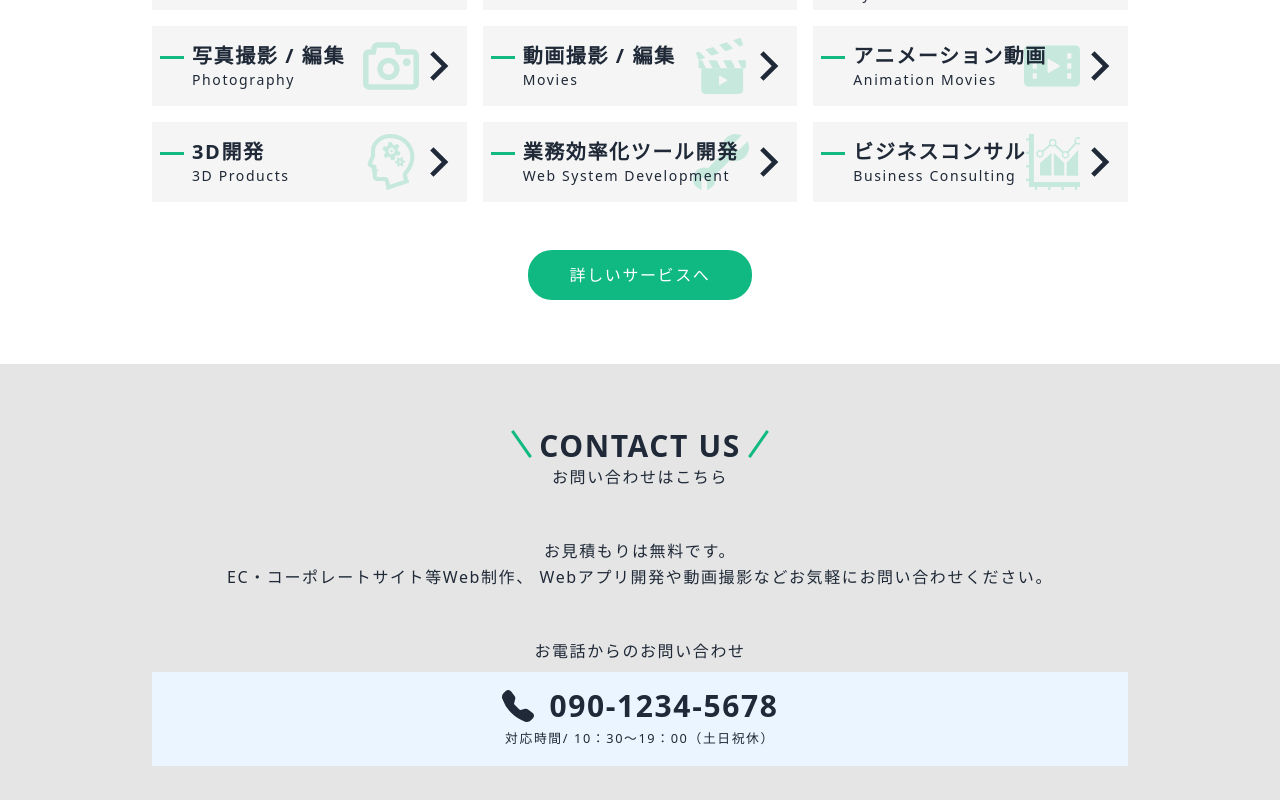
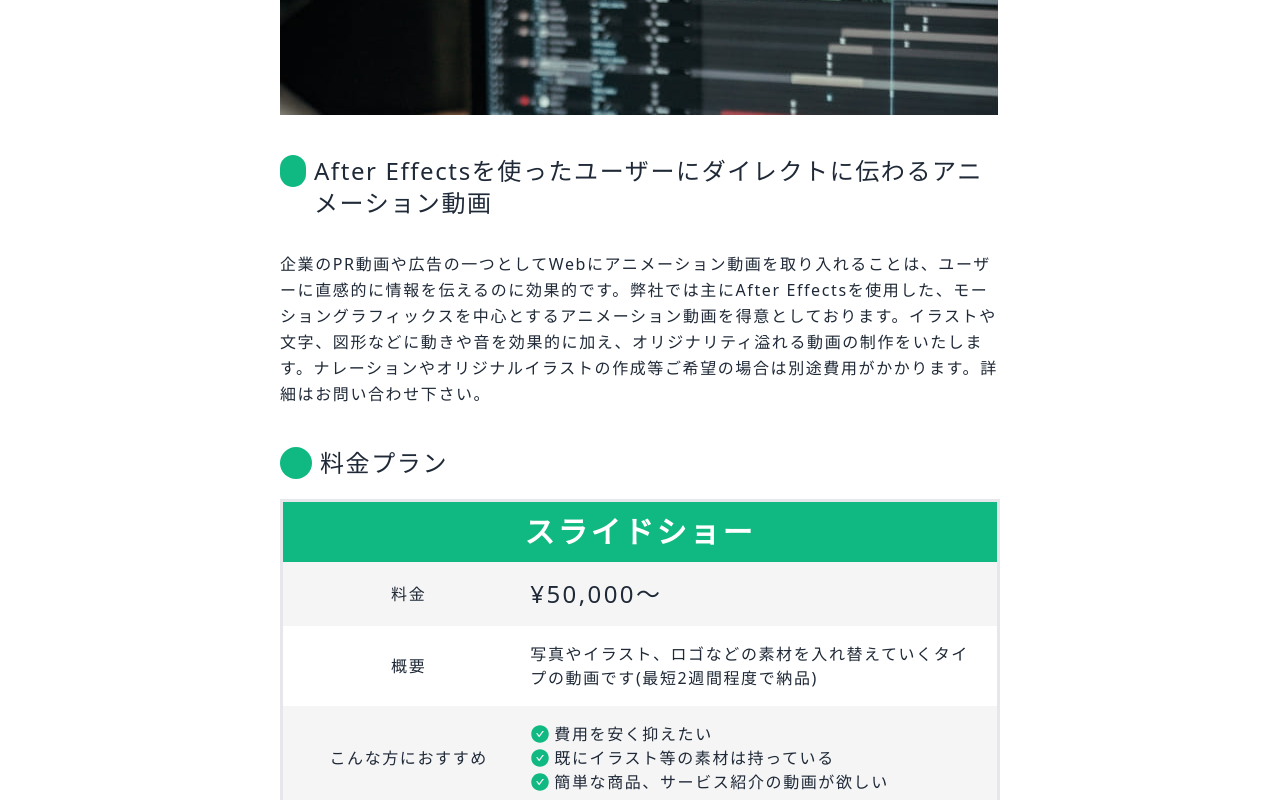
Before and after one commit to JunyaNomura/business-site-shopify, a Next.js app: page /animation in a window 1280 px wide. Shown: the part 496-1296 px from the top of the page. Built offline with nearby package versions, Linux system fonts and the light colour scheme.

Commit message:
I finished developing animation component

```diff
--- a/pages/animation.tsx
+++ b/pages/animation.tsx
@@ -1,6 +1,37 @@
 import HeadSeo from '../components/HeadSeo'
 import Services from '../components/Services'
 import Contact from '../components/Contact'
+import { PriceInfo } from "../types/types"
+import ServiceDescription from '@/components/ServiceDescription'
+import animationImage from "../public/serviceImages/animationImage.jpg"
+import animationIcon from "../public/serviceIcons/animation.svg"
+
+const slideShow: PriceInfo = {
+  title: 'スライドショー',
+  color: 'emerald-500',
+  price: 50000,
+  description: '写真やイラスト、ロゴなどの素材を入れ替えていくタイプの動画です(最短2週間程度で納品)',
+  points: [
+    '費用を安く抑えたい',
+    '既にイラスト等の素材は持っている',
+    '簡単な商品、サービス紹介の動画が欲しい'
+  ],
+};
+
+const motionGraphics: PriceInfo = {
+  title: 'モーショングラフィックス',
+  color: 'emerald-500',
+  price: 200000,
+  description: '写真やイラスト、ロゴなどの素材自体を動かすタイプのアニメーションです',
+  points: [
+    'ユーザーにインパクトを与え記憶に残したい',
+    'メッセージをダイレクトに伝えたい',
+    'オリジナルイラストを使って他社と差をつけたい'
+  ],
+};
+
+const menus: PriceInfo[] = [slideShow, motionGraphics];
+
 
 export default function Home() {
 
@@ -16,7 +47,16 @@ export default function Home() {
       />
       <main>
         <div className="max-w-5xl mx-auto px-2 pt-24">
-          This is animation page
+        <ServiceDescription
+            title={"アニメーション動画"}
+            subTitle={"Animation Movies"}
+            themeImage={animationImage}
+            themeIconImage={animationIcon}
+            salesPoint={"After Effectsを使ったユーザーにダイレクトに伝わるアニメーション動画"}
+            salesDescription={"企業のPR動画や広告の一つとしてWebにアニメーション動画を取り入れることは、ユーザーに直感的に情報を伝えるのに効果的です。弊社では主にAfter Effectsを使用した、モーショングラフィックスを中心とするアニメーション動画を得意としております。イラストや文字、図形などに動きや音を効果的に加え、オリジナリティ溢れる動画の制作をいたします。ナレーションやオリジナルイラストの作成等ご希望の場合は別途費用がかかります。詳細はお問い合わせ下さい。"}
+            pricePlan={"料金プラン"}
+            menus={menus}
+          />
           <Services />
         </div>
         <Contact />
```
